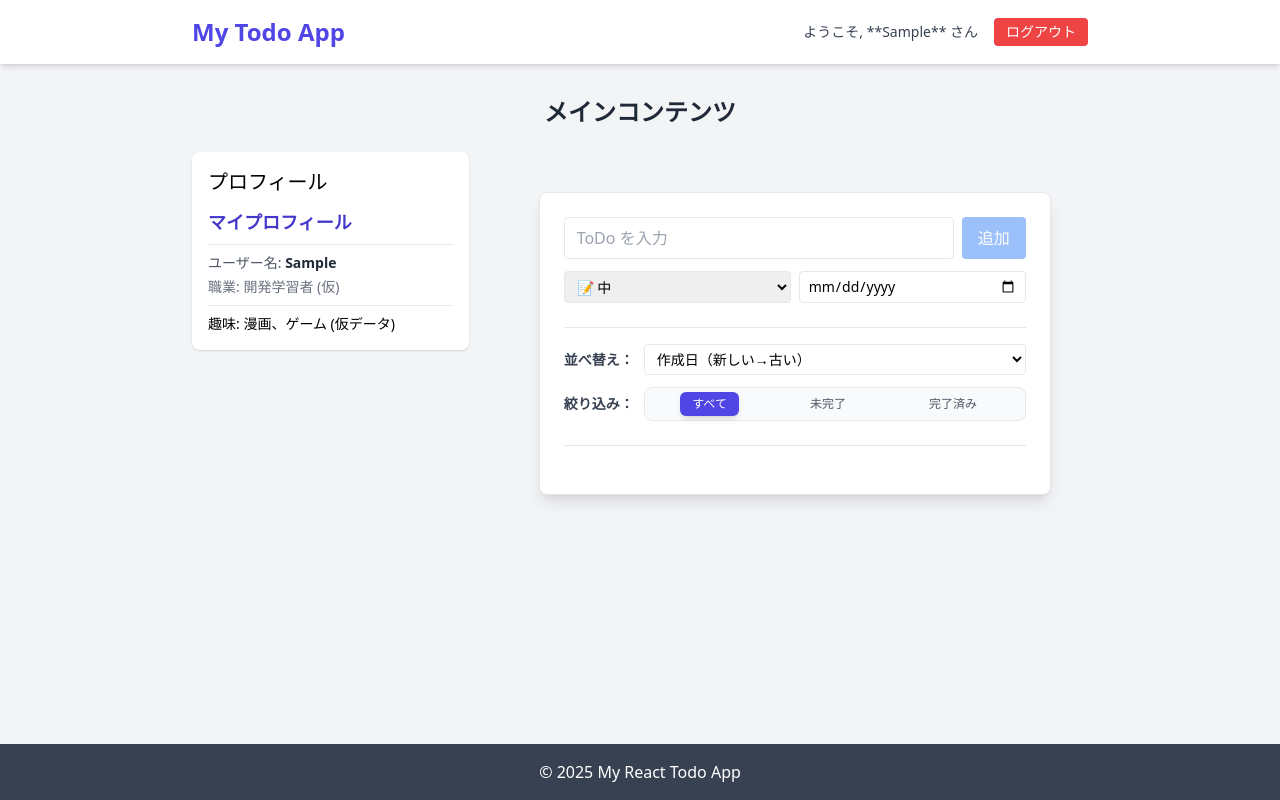
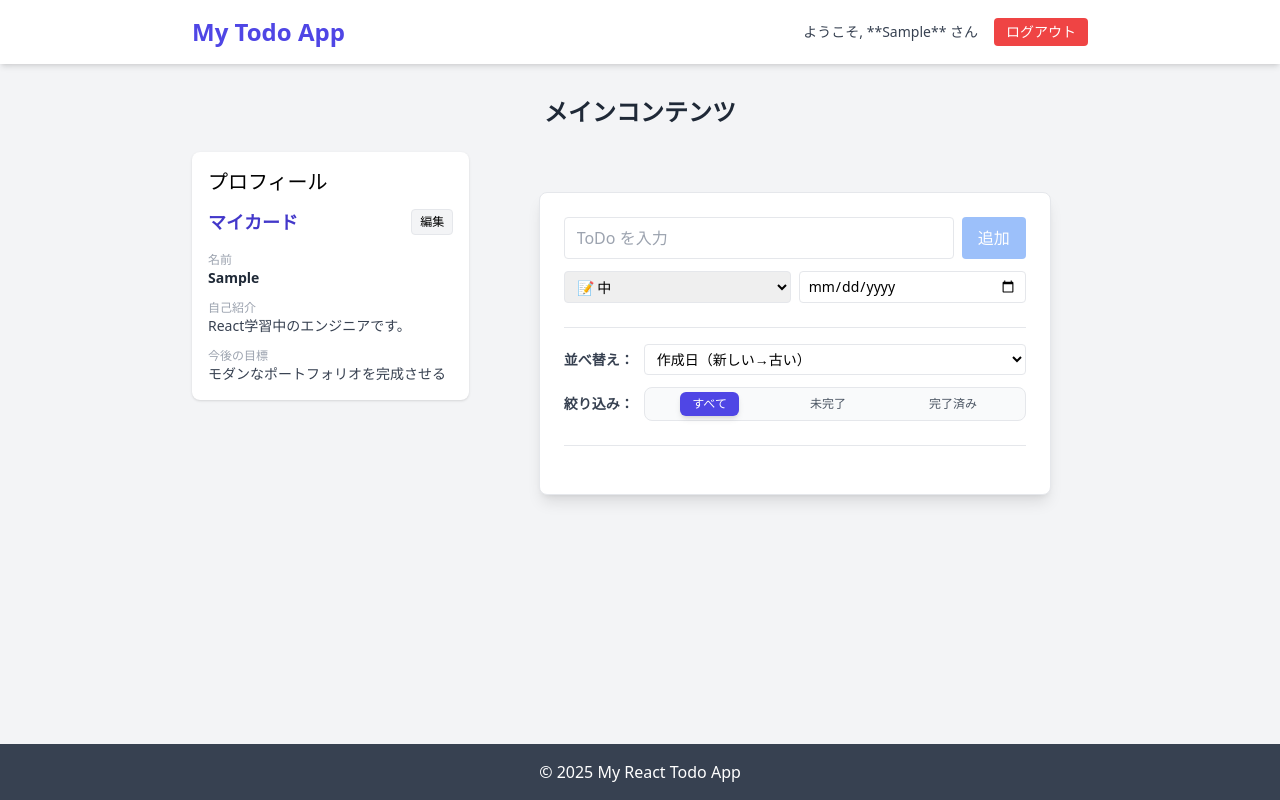
Before and after one commit to miya3928/react-practice, a React (Vite) app: page / in a window 1280 px wide. Both pictures are taken after typing "Sample", "Sample123" into the empty fields and a click on the button "ログイン". Built offline with nearby package versions, Linux system fonts and the light colour scheme.

Commit message:
[update]プロフィールを編集できるように変更

```diff
--- a/src/components/Profile.jsx
+++ b/src/components/Profile.jsx
@@ -1,33 +1,75 @@
+import { useState, useEffect } from "react";
 
-export default function Profile({ user }){
-  // ユーザーがログインしていない場合
-  if (!user) {
-    return (
-      <div className="text-center p-4 bg-gray-50 rounded-md">
-        <p className="font-medium text-gray-600">
-            👋 ログインしていません
-        </p>
-        <p className="text-xs text-gray-500 mt-1">
-            ログインするとToDoリストが利用できます。
-        </p>
+export default function Profile({ user }) {
+  const [isEditing, setIsEditing] = useState(false);
+  // プロフィール項目のステート
+  const [profileData, setProfileData] = useState({
+    bio: "React学習中のエンジニアです。",
+    goal: "モダンなポートフォリオを完成させる",
+  });
+
+  // localStorage から保存されたプロフィールを読み込む
+  useEffect(() => {
+    const saved = localStorage.getItem(`profile_${user?.name}`);
+    if (saved) setProfileData(JSON.parse(saved));
+  }, [user]);
+
+  if (!user) return <p className="text-gray-500">ログインしてください</p>;
+
+  const handleSave = () => {
+    localStorage.setItem(`profile_${user.name}`, JSON.stringify(profileData));
+    setIsEditing(false);
+  };
+
+  return (
+    <div className="space-y-4">
+      <div className="flex justify-between items-center">
+        <h2 className="text-lg font-bold text-indigo-700">マイカード</h2>
+        <button
+          onClick={() => isEditing ? handleSave() : setIsEditing(true)}
+          className="text-xs bg-gray-100 hover:bg-gray-200 px-2 py-1 rounded border"
+        >
+          {isEditing ? "保存" : "編集"}
+        </button>
       </div>
-    );
-  }
-  // ユーザーがログインしている場合
-  return(
-    <div className="space-y-2">
-      <h2 className="text-lg font-semibold text-indigo-700">マイプロフィール</h2>
-      <div className="text-sm border-t pt-2">
-        <p>
-            <span className="font-medium text-gray-600">ユーザー名: </span>
-            <span className="font-bold text-gray-800">{user.name}</span>
-        </p>
-        <p className="mt-1 text-gray-500">
-            <span className="font-medium">職業: </span>開発学習者 (仮)
-        </p>
-      </div>
-      <div className="text-sm border-t pt-2">
-        <p>趣味: 漫画、ゲーム (仮データ)</p>
+
+      <div className="text-sm space-y-3">
+        <div>
+          <label className="text-xs text-gray-400 block">名前</label>
+          <p className="font-bold text-gray-800">{user.name}</p>
+        </div>
+
+        {isEditing ? (
+          <>
+            <div>
+              <label className="text-xs text-gray-400 block">自己紹介</label>
+              <textarea
+                className="w-full border rounded p-1 text-sm"
+                value={profileData.bio}
+                onChange={(e) => setProfileData({...profileData, bio: e.target.value})}
+              />
+            </div>
+            <div>
+              <label className="text-xs text-gray-400 block">今後の目標</label>
+              <input
+                className="w-full border rounded p-1 text-sm"
+                value={profileData.goal}
+                onChange={(e) => setProfileData({...profileData, goal: e.target.value})}
+              />
+            </div>
+          </>
+        ) : (
+          <>
+            <div>
+              <label className="text-xs text-gray-400 block">自己紹介</label>
+              <p className="text-gray-700 whitespace-pre-wrap">{profileData.bio}</p>
+            </div>
+            <div>
+              <label className="text-xs text-gray-400 block">今後の目標</label>
+              <p className="text-gray-700">{profileData.goal}</p>
+            </div>
+          </>
+        )}
       </div>
     </div>
   );
```
